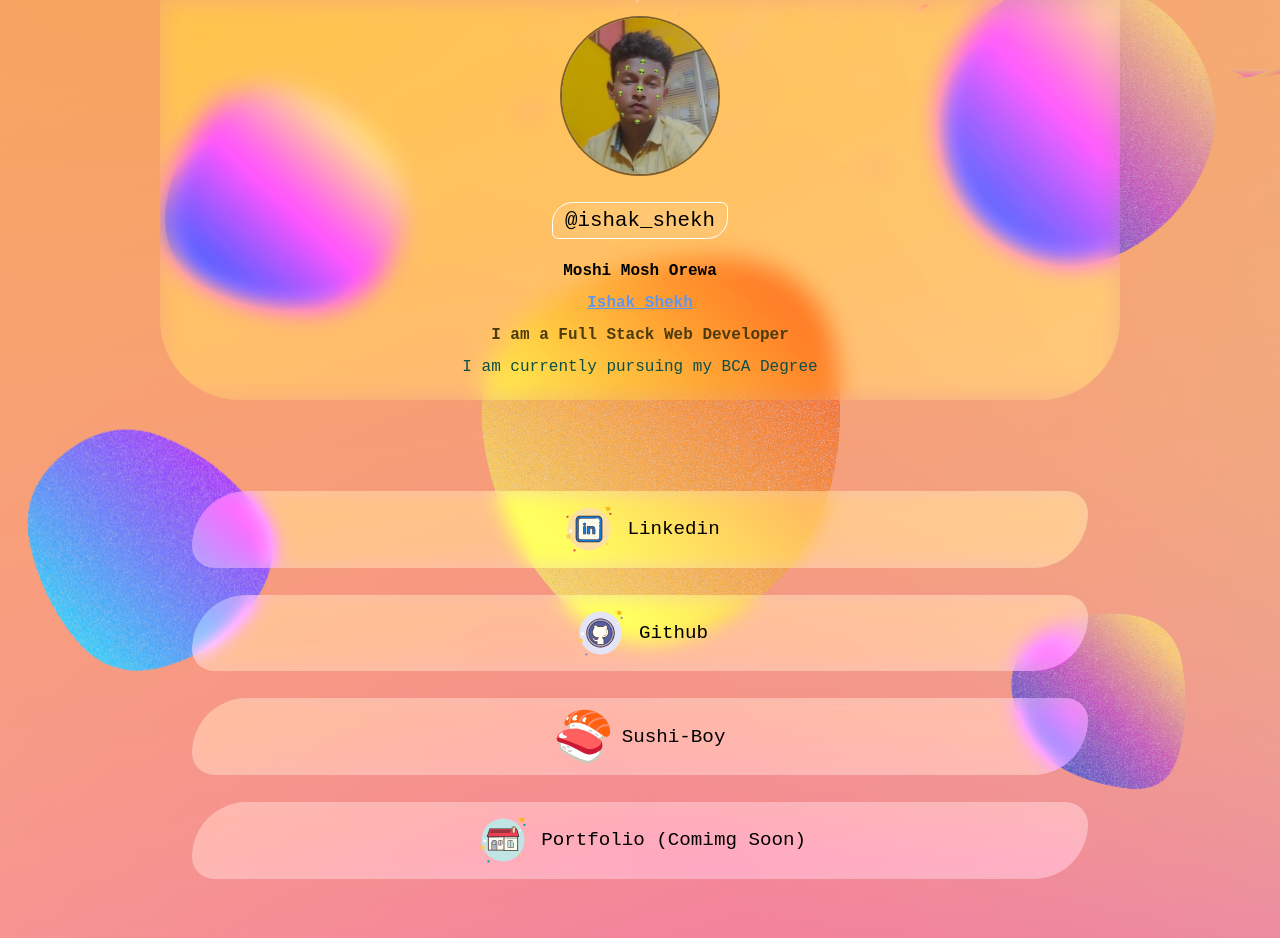
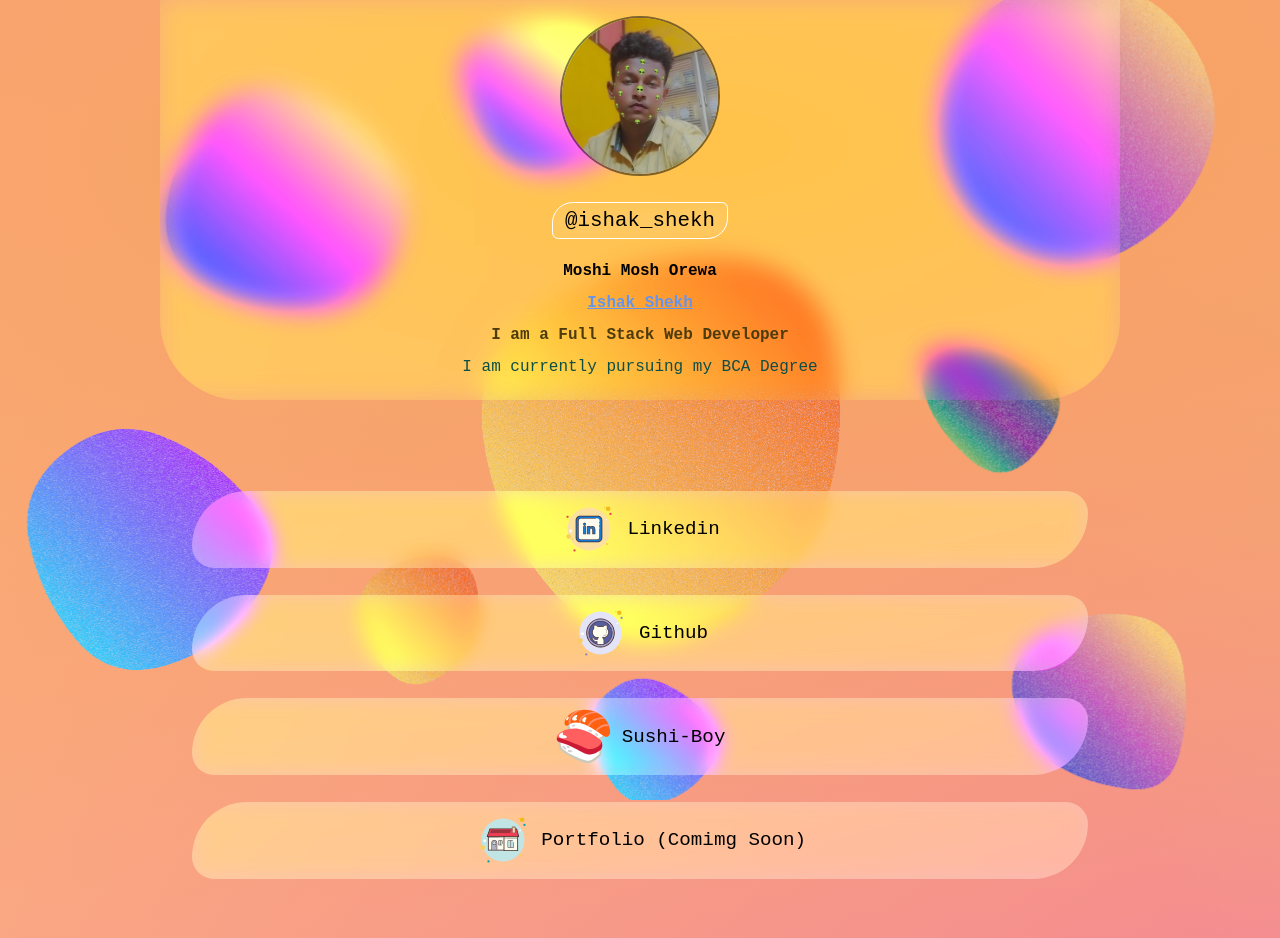
Before and after one commit to ishakshekh-org/link.github.io, a plain HTML site: page index.html in a window 1280 px wide. Drawn offline with nearby package versions, Linux system fonts and the light colour scheme; animation ran at ten frames a second; a web font is replaced by a local one.

Commit message:
Update index.html

```diff
--- a/index.html
+++ b/index.html
@@ -20,50 +20,8 @@
     />
   </head>
 
-
-
-  <body>
-
-
-
-        <script src="https://cdnjs.cloudflare.com/ajax/libs/three.js/r134/three.min.js"></script>
-    <script src="https://cdn.jsdelivr.net/npm/vanta@latest/dist/vanta.birds.min.js"></script>
-    <script>
-      window.addEventListener("DOMContentLoaded", () => {
-        VANTA.BIRDS({
-          el: "#vanta",
-          mouseControls: true,
-          touchControls: true,
-          gyroControls: false,
-          minHeight: 200.0,
-          minWidth: 200.0,
-          scale: 1.0,
-          scaleMobile: 1.0,
-          birdSize: 1.4,
-          wingSpan: 40.0,
-          speedLimit: 3.0,
-          separation: 100.0,
-          alignment: 100.0,
-          cohesion: 100.0,
-          quantity: 4.0,
-          backgroundAlpha: 0.0,
-        });
-
-        // setTimeout(() => {
-        //     const main = document.querySelector('main')
-        //     main.style.opacity = 1
-        //     main.style.filter = 'blur(0px)'
-        // }, 500)
-      });
-    </script>
-
-
-
-
-
-
-
-    <div id="vanta"></div>
+  <body class="">
+    <!-- <div id="vanta"></div> -->
     <div class="blobss">
       <div class="magicpattern animated_blob indexing"></div>
 
@@ -74,6 +32,10 @@
       <div class="magicpattern4 animated_blob_1 indexing"></div>
 
       <div class="magicpattern5 animated_blob_1 indexing"></div>
+      <div class="magicpattern6 animated_blob indexing"></div>
+      <div class="magicpattern7 animated_blob_1 indexing"></div>
+      <div class="magicpattern8 animated_blob indexing"></div>
+      <div class="magicpattern9 animated_blob_1 indexing"></div>
     </div>
 
     <header class="header">
@@ -133,6 +95,35 @@
 
     <!-- animated background using vanta js -->
 
+    <!-- <script src="https://cdnjs.cloudflare.com/ajax/libs/three.js/r134/three.min.js"></script>
+    <script src="https://cdn.jsdelivr.net/npm/vanta@latest/dist/vanta.birds.min.js"></script>
+    <script>
+      window.addEventListener("DOMContentLoaded", () => {
+        VANTA.BIRDS({
+          el: "#vanta",
+          mouseControls: true,
+          touchControls: true,
+          gyroControls: false,
+          minHeight: 200.0,
+          minWidth: 200.0,
+          scale: 1.0,
+          scaleMobile: 1.0,
+          birdSize: 1.4,
+          wingSpan: 40.0,
+          speedLimit: 3.0,
+          separation: 100.0,
+          alignment: 100.0,
+          cohesion: 100.0,
+          quantity: 4.0,
+          backgroundAlpha: 0.0,
+        });
 
+        setTimeout(() => {
+          const main = document.querySelector("main");
+          main.style.opacity = 1;
+          main.style.filter = "blur(0px)";
+        }, 500);
+      });
+    </script> -->
   </body>
 </html>
```
